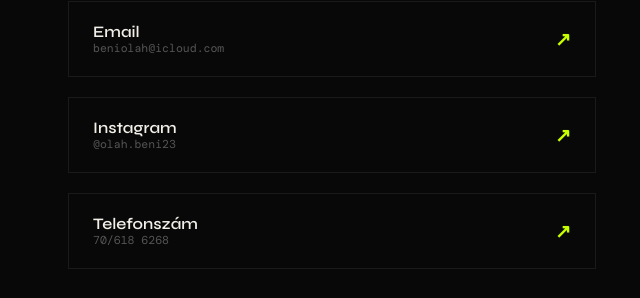
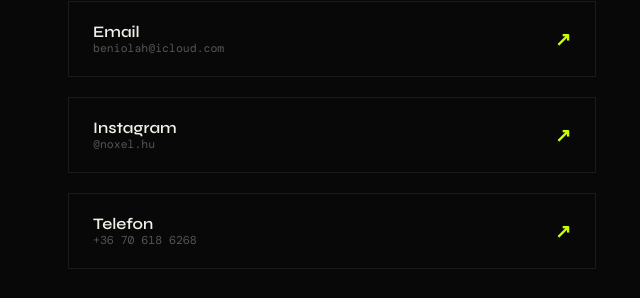
Before and after one commit to beniolah12/Portfolio, a plain HTML site: page index.html in a window 1280 px wide. Shown: the part 3345-3643 px from the top of the page, 604-1244 px from the left. Drawn offline with nearby package versions, Linux system fonts and the light colour scheme; a web font is replaced by a local one.

Commit message:
Update index.html

```diff
--- a/index.html
+++ b/index.html
@@ -429,11 +429,11 @@
         <span class="contact-arrow">↗</span>
       </a>
       <a class="contact-link" href="https://instagram.com/olah.beni23" target="_blank">
-        <div><div>Instagram</div><div class="contact-link-sub">@olah.beni23</div></div>
+        <div><div>Instagram</div><div class="contact-link-sub">@noxel.hu</div></div>
         <span class="contact-arrow">↗</span>
       </a>
-      <a class="contact-link" href="https://wa.me/36001234567" target="_blank">
-        <div><div>Telefonszám</div><div class="contact-link-sub">70/618 6268</div></div>
+      <a class="contact-link" href="tel:+36706186268">
+        <div><div>Telefon</div><div class="contact-link-sub">+36 70 618 6268</div></div>
         <span class="contact-arrow">↗</span>
       </a>
     </div>
```
